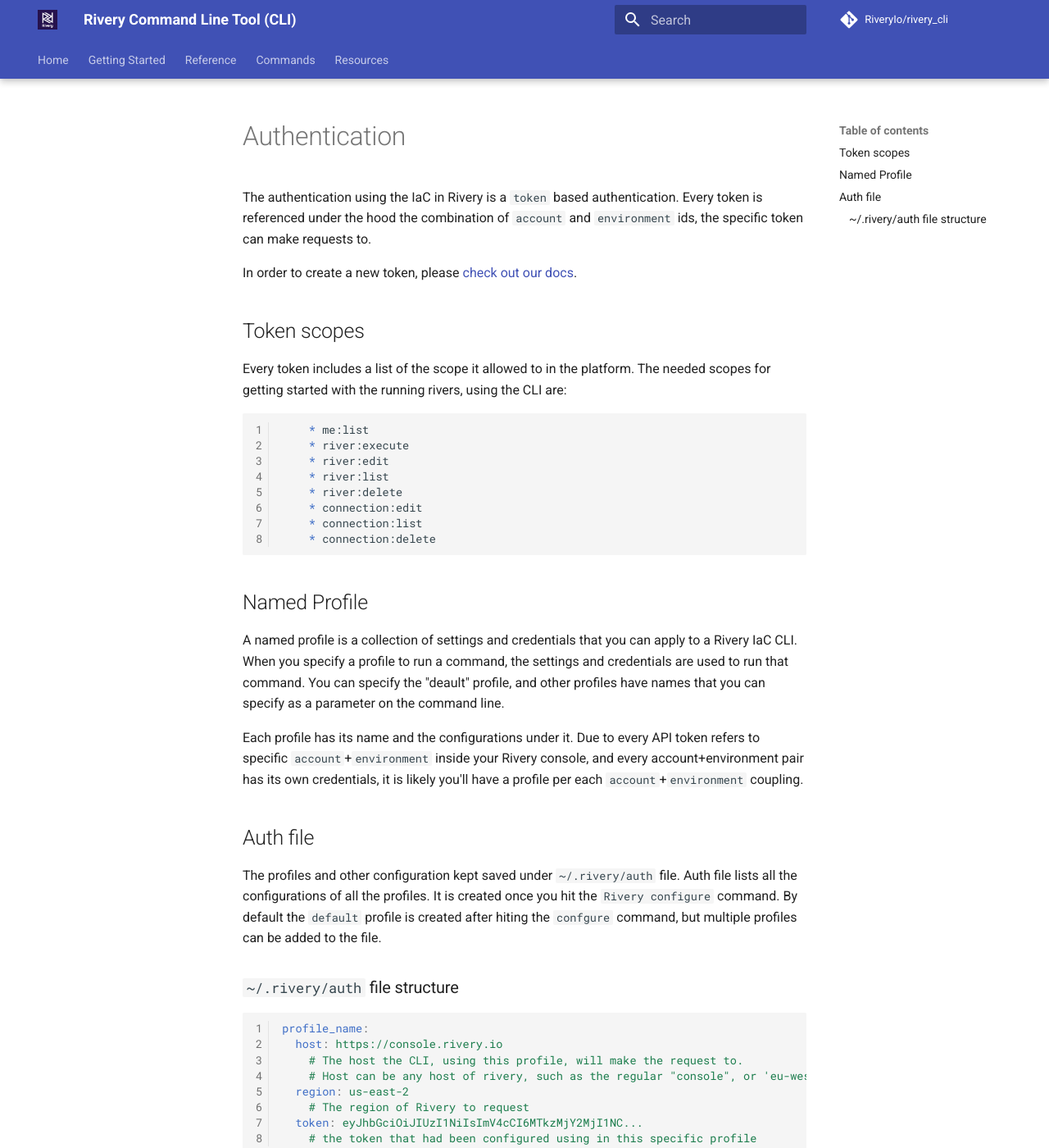
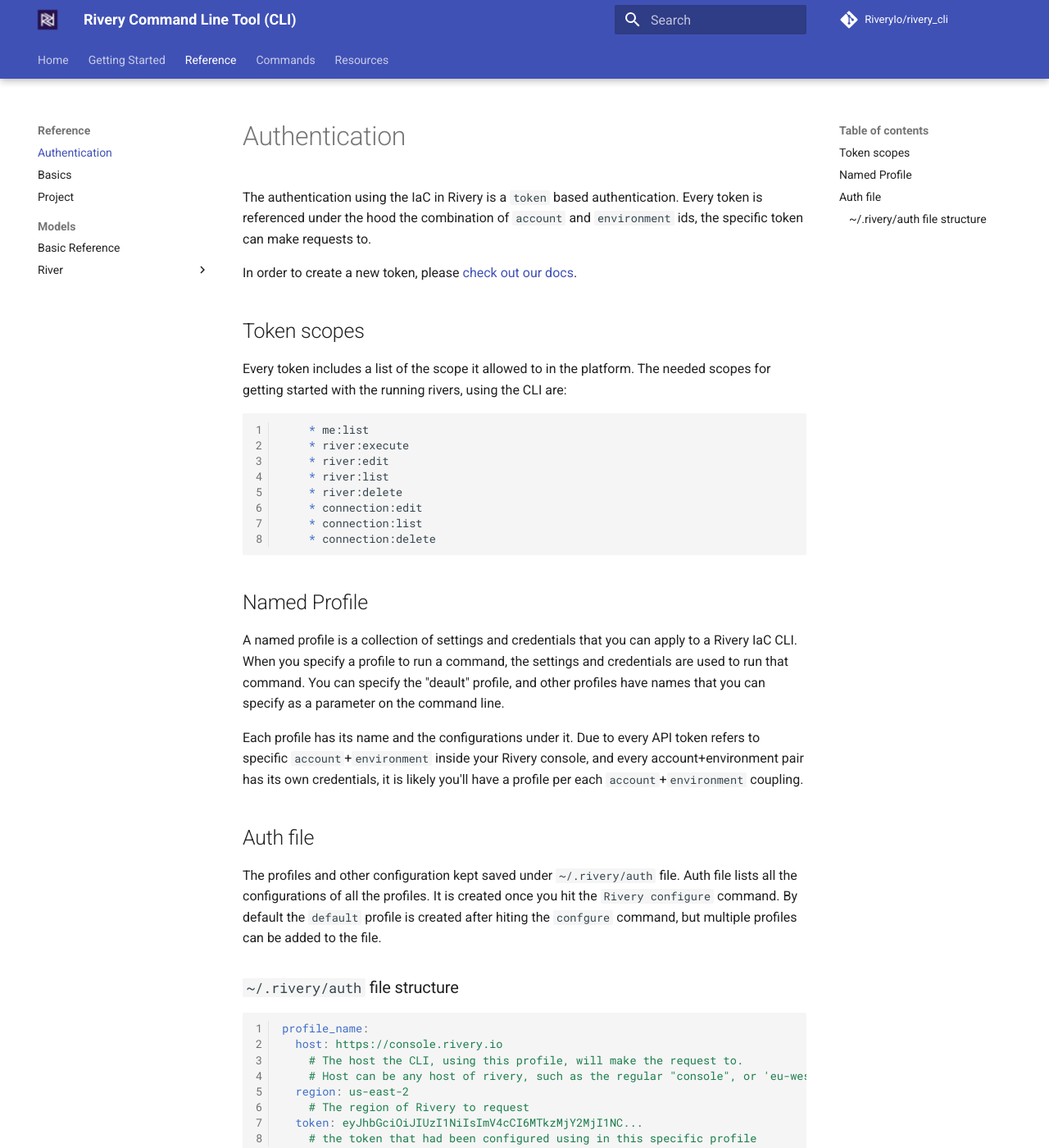
Before and after one commit to RiveryIO/rivery_cli, an MkDocs documentation site: the page built from docs/reference/authentication.md, in a window 1280 px wide and 1400 px high. Shown: the whole window at 82% size. Built offline with MkDocs 1.6.1 and Material for MkDocs 9.7.7, drawn with Linux system fonts in a browser that asks for light colours; comment, search, counter and statistics services are not loaded; some of the changed text lies outside the part shown.

Commit message:
CI/CD: add mkdocs github workflow github-actions (#5)
* 📝 fix(mkdocs): Change color scheme to default

Material MkDocs only has two schemes, `default` and `slate` (dark mode)
Changed the color scheme to `default`.
Also fixed a typo from `pallete` to `palette`.

* 💄 fix(mkdocs): Fix path to favicon

The path to the favicon file was incorrect in the configuration, fixed
it to the correct path.

* 💄 docs(mkdocs): Change the documentation logo

The existing documentation logo looks squished, changed it to the
favicon and now it looks a bit better.

* 💄 docs(mkdocs): Change the primary fg color

Changed the primary foreground color of the documentation to our our
brand color - `#26154C`

* 💄 docs(mkdocs): Remove the footer backlink

Removed the backlink to "Material for MkDocs" from the website by
partially overriding the `footer.html` of the template.

* 📝 docs(auth): Add auth doc to the navigation

Added the `authentication.md` file to the navigation, it was probably
forgotten by mistake.

* 📝 docs(readme): Fix link to Getting Started page

Currently the "Getting Started" leads you to `getting-started.md` which
doesn't exist anymore.
Changed it so it links to our github pages "Getting Started" page.

* :memo:docs(readmne.md): Add full documentation link in readme

* :construction_worker:docs(MKDocs CICD): Add github actions workflow for mkdocs
Add mkdocs-deploy.yml to .github workflows in order to make the docs creation automatic.

Co-authored-by: Oryan Moshe <oryan@moshe.ai>

```diff
--- /dev/null
+++ b/docs-requirements.txt
@@ -0,0 +1,6 @@
+mkdocs==1.1.2
+mkdocs-material==7.0.5
+mkdocs-material-extensions==1.0.1
+pymdown-extensions==8.1.1
+markdown==3.3.4
+mkdocs-click==0.3.0
--- /dev/null
+++ b/docs/stylesheets/rivery_light.css
@@ -0,0 +1,3 @@
+:root {
+  --md-primary-fg-color: #26154C;
+}
--- /dev/null
+++ b/docs/theme_overrides/partials/footer.html
@@ -0,0 +1,54 @@
+{#-
+This file was automatically generated - do not edit
+-#}
+{% import "partials/language.html" as lang with context %}
+<footer class="md-footer">
+  {% if page.previous_page or page.next_page %}
+  <div class="md-footer-nav">
+    <nav class="md-footer-nav__inner md-grid" aria-label="{{ lang.t('footer.title') }}">
+      {% if page.previous_page %}
+      <a href="{{ page.previous_page.url | url }}" class="md-footer-nav__link md-footer-nav__link--prev" rel="prev">
+        <div class="md-footer-nav__button md-icon">
+          {% include ".icons/material/arrow-left.svg" %}
+        </div>
+        <div class="md-footer-nav__title">
+          <div class="md-ellipsis">
+            <span class="md-footer-nav__direction">
+              {{ lang.t("footer.previous") }}
+            </span>
+            {{ page.previous_page.title }}
+          </div>
+        </div>
+      </a>
+      {% endif %}
+      {% if page.next_page %}
+      <a href="{{ page.next_page.url | url }}" class="md-footer-nav__link md-footer-nav__link--next" rel="next">
+        <div class="md-footer-nav__title">
+          <div class="md-ellipsis">
+            <span class="md-footer-nav__direction">
+              {{ lang.t("footer.next") }}
+            </span>
+            {{ page.next_page.title }}
+          </div>
+        </div>
+        <div class="md-footer-nav__button md-icon">
+          {% include ".icons/material/arrow-right.svg" %}
+        </div>
+      </a>
+      {% endif %}
+    </nav>
+  </div>
+  {% endif %}
+  {% if config.copyright %}
+  <div class="md-footer-meta md-typeset">
+    <div class="md-footer-meta__inner md-grid">
+      <div class="md-footer-copyright">
+        <div class="md-footer-copyright__highlight">
+          {{ config.copyright }}
+        </div>
+      </div>
+      {% include "partials/social.html" %}
+    </div>
+  </div>
+  {% endif %}
+</footer>
--- a/mkdocs.yml
+++ b/mkdocs.yml
@@ -3,6 +3,8 @@
 repo_name: RiveryIo/rivery_cli
 edit_uri: edit/docs/docs
 site_url: https://clidocs.rivery.io
+extra_css:
+  - stylesheets/rivery_light.css
 
 theme:
   name: material
@@ -11,10 +13,11 @@
     - navigation.tabs.sticky
     - navigation.sections
     - navigation.indexes
-  favicon: assets/Rivery-favicon.png
-  logo: assets/logo.png
-  pallete:
-    scheme: preference
+  favicon: assets/Rivery - favicon.png
+  logo: assets/Rivery - favicon.png
+  custom_dir: docs/theme_overrides
+  palette:
+    scheme: default
 
 markdown_extensions:
   - pymdownx.highlight:
@@ -29,6 +32,7 @@
   - Home: index.md
   - Getting Started: getting-started.md
   - Reference:
+      - Authentication: reference/authentication.md
       - Basics: reference/best-practice.md
       - Project: reference/project.md
       - Models:
```
Also changed, not shown: README.md (+4 -1 lines), docs/assets/logo.png (deleted), docs/reference/authentication.md (renamed from docs/authentication.md), 1 other file.
